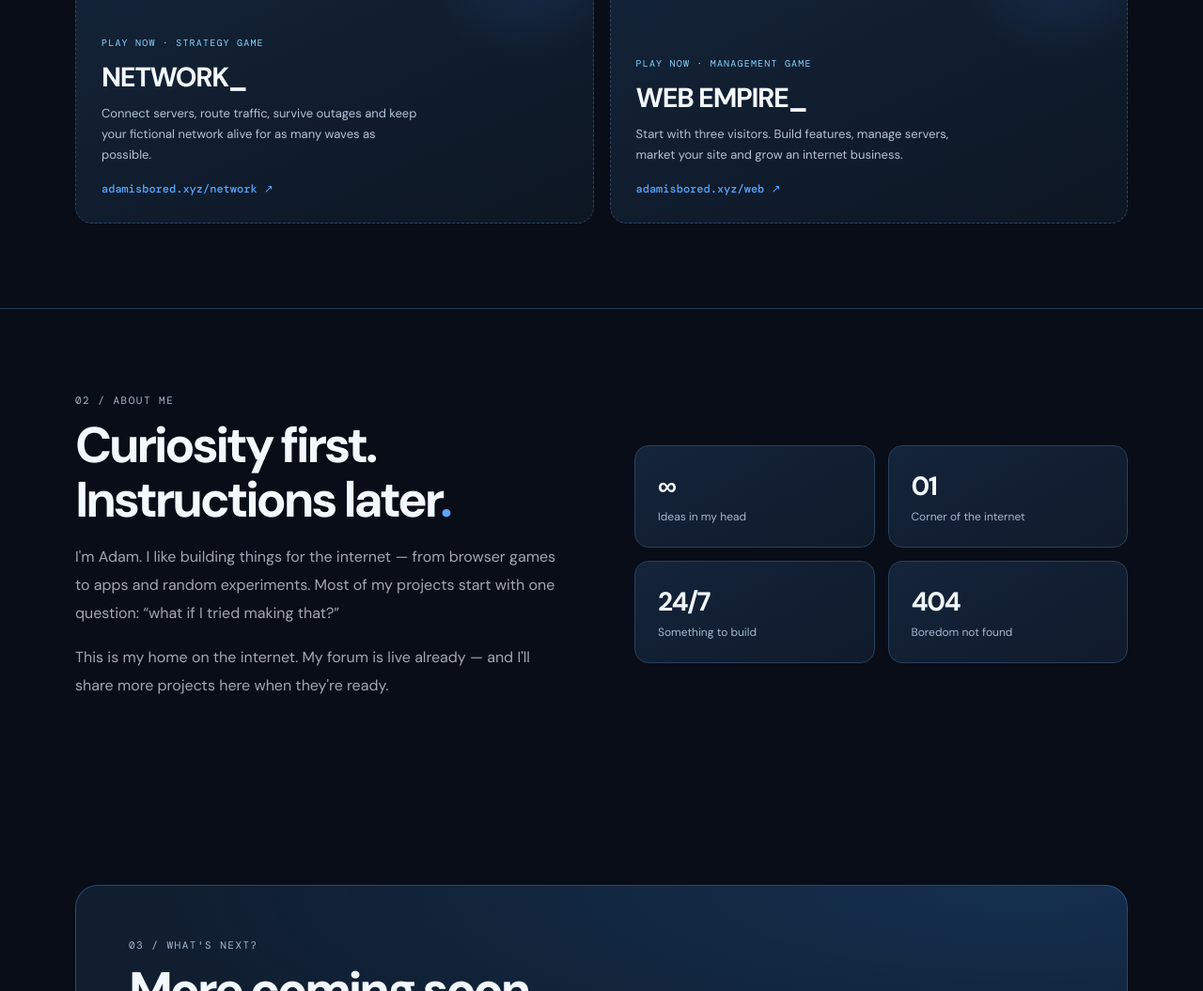
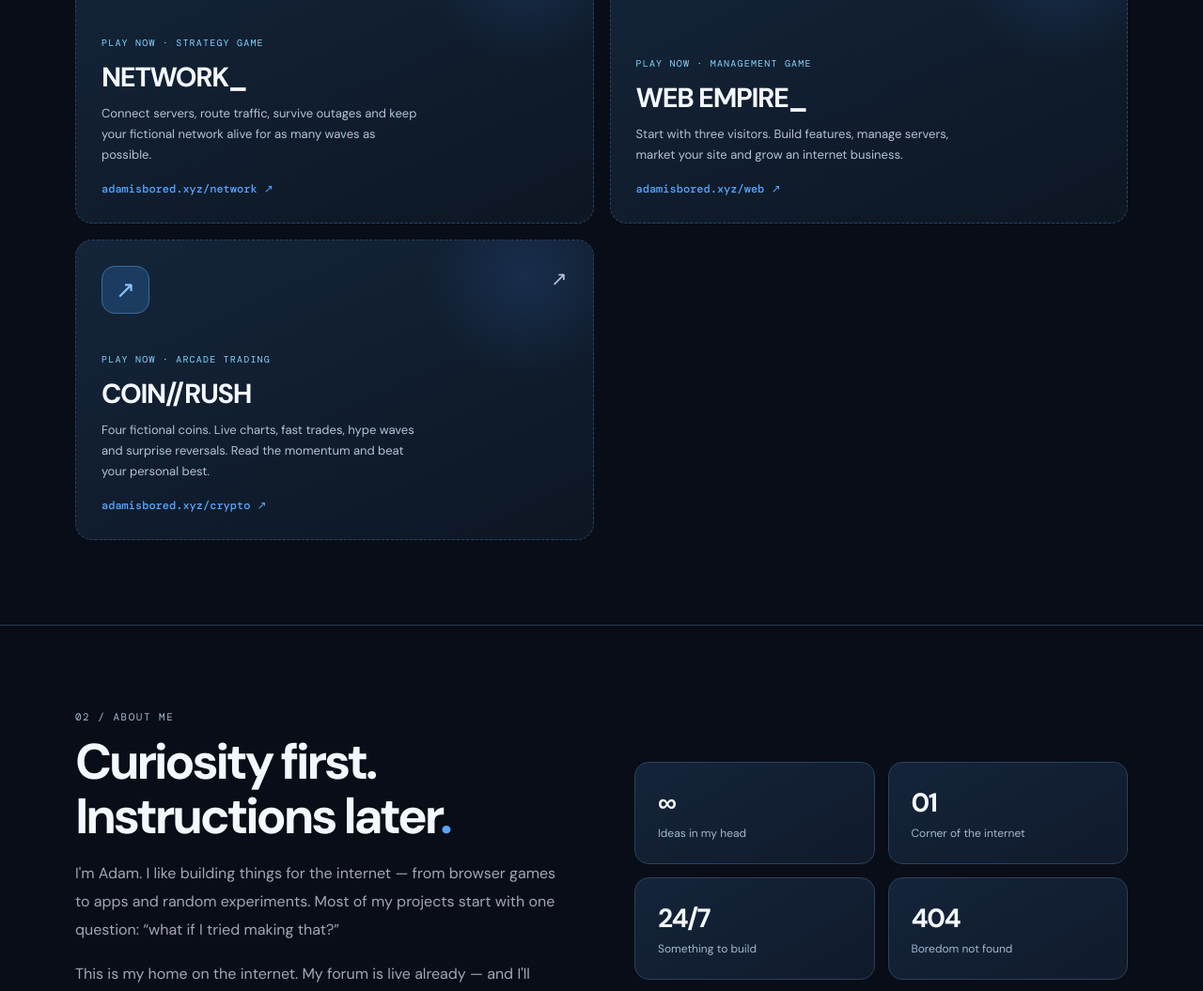
Before and after one commit to bemmyyt/adamisboredsite, a plain HTML site: page index.html in a window 1280 px wide. Shown: the part 1839-2894 px from the top of the page at 94% size. Drawn offline with nearby package versions, Linux system fonts and the light colour scheme.

Commit message:
Feature COIN//RUSH on homepage

```diff
--- a/index.html
+++ b/index.html
@@ -105,6 +105,10 @@
           <div class="project-top"><span class="project-icon" aria-hidden="true">◈</span><span class="arrow" aria-hidden="true">↗</span></div>
           <div class="project-content"><span class="tag">Play now · Management game</span><h3>WEB EMPIRE_</h3><p>Start with three visitors. Build features, manage servers, market your site and grow an internet business.</p><span class="project-url">adamisbored.xyz/web ↗</span></div>
         </a>
+        <a class="project reveal coming-card" href="/crypto/" aria-label="Play COIN RUSH arcade trading game">
+          <div class="project-top"><span class="project-icon" aria-hidden="true">↗</span><span class="arrow" aria-hidden="true">↗</span></div>
+          <div class="project-content"><span class="tag">Play now · Arcade trading</span><h3>COIN//RUSH</h3><p>Four fictional coins. Live charts, fast trades, hype waves and surprise reversals. Read the momentum and beat your personal best.</p><span class="project-url">adamisbored.xyz/crypto ↗</span></div>
+        </a>
       </div>
     </section>
     <div class="divider"></div>
```
